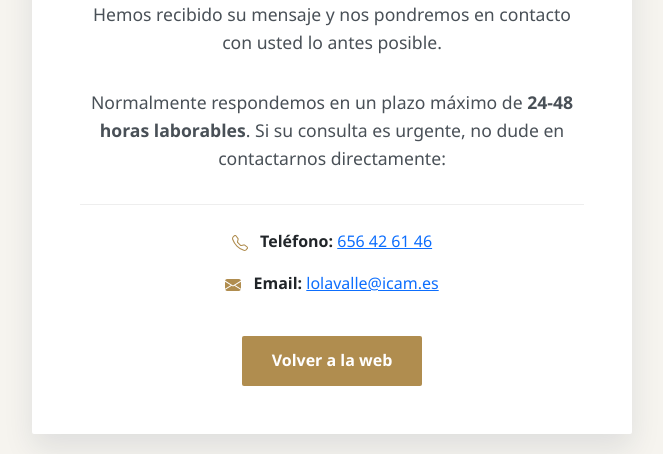
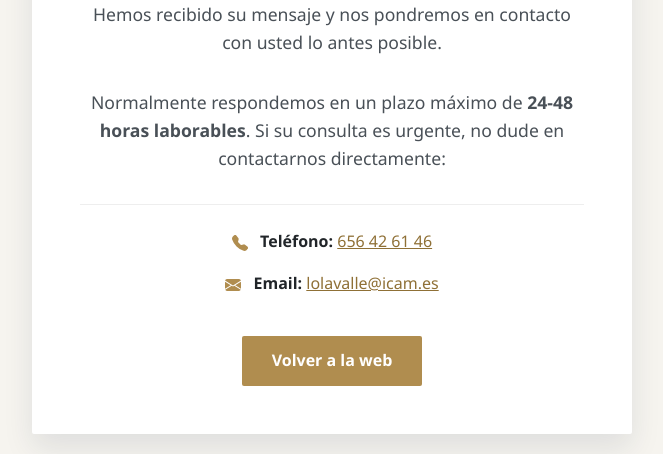
Before and after one commit to lolavalleweb/lolavalleweb.github.io, a plain HTML site: page form-success.html in a window 1280 px wide. Shown: the part 346-800 px from the top of the page, without its empty margins (308-971 px from the left). Drawn offline with nearby package versions, Linux system fonts and the light colour scheme.

Commit message:
fix: icono de teléfono relleno y enlaces en dorado
- El icono del teléfono era de contorno y se veía más fino que el del
  correo; se sustituye por uno relleno (también en index.html).
- form-success.html: los enlaces usaban el azul del navegador; ahora el
  dorado oscuro de la web.

Co-Authored-By: Claude Sonnet 5.5 <noreply@anthropic.com>

```diff
--- a/form-success.html
+++ b/form-success.html
@@ -98,6 +98,8 @@
         .contact-method {
             margin-bottom: 1rem;
         }
+        a { color: #8f7036; }
+        a:hover { color: #0f2742; }
         .contact-method svg {
             margin-right: 8px;
             vertical-align: middle;
@@ -120,7 +122,7 @@
         <div class="contact-methods">
             <div class="contact-method">
                 <svg xmlns="http://www.w3.org/2000/svg" width="16" height="16" fill="#b08d4f" viewBox="0 0 16 16">
-                    <path d="M3.654 1.328a.678.678 0 0 0-1.015-.063L1.605 2.3c-.483.484-.661 1.169-.45 1.77a17.568 17.568 0 0 0 4.168 6.608 17.569 17.569 0 0 0 6.608 4.168c.601.211 1.286.033 1.77-.45l1.034-1.034a.678.678 0 0 0-.063-1.015l-2.307-1.794a.678.678 0 0 0-.58-.122l-2.19.547a1.745 1.745 0 0 1-1.657-.459L5.482 8.062a1.745 1.745 0 0 1-.46-1.657l.548-2.19a.678.678 0 0 0-.122-.58L3.654 1.328zM1.884.511a1.745 1.745 0 0 1 2.612.163L6.29 2.98c.329.423.445.974.315 1.494l-.547 2.19a.678.678 0 0 0 .178.643l2.457 2.457a.678.678 0 0 0 .644.178l2.189-.547a1.745 1.745 0 0 1 1.494.315l2.306 1.794c.829.645.905 1.87.163 2.611l-1.034 1.034c-.74.74-1.846 1.065-2.877.702a18.634 18.634 0 0 1-7.01-4.42 18.634 18.634 0 0 1-4.42-7.009c-.362-1.03-.037-2.137.703-2.877L1.885.511z"/>
+                    <path d="M1.885.511a1.745 1.745 0 0 1 2.61.163L6.29 2.98c.329.423.445.974.315 1.494l-.547 2.19a.68.68 0 0 0 .178.643l2.457 2.457a.68.68 0 0 0 .644.178l2.189-.547a1.75 1.75 0 0 1 1.494.315l2.306 1.794c.829.645.905 1.87.163 2.611l-1.034 1.034c-.74.74-1.846 1.065-2.877.702a18.6 18.6 0 0 1-7.01-4.42 18.6 18.6 0 0 1-4.42-7.009c-.362-1.03-.037-2.137.703-2.877z"/>
                 </svg>
                 <strong>Teléfono:</strong> <a href="tel:+34656426146">656 42 61 46</a>
             </div>
```
Also changed, not shown: index.html (+2 -2 lines).
